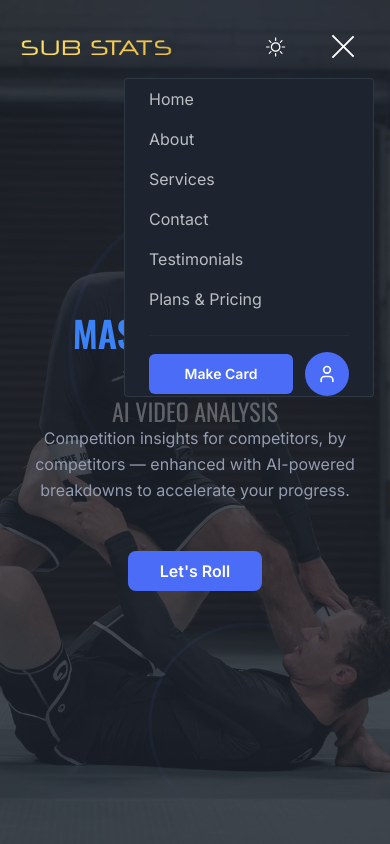
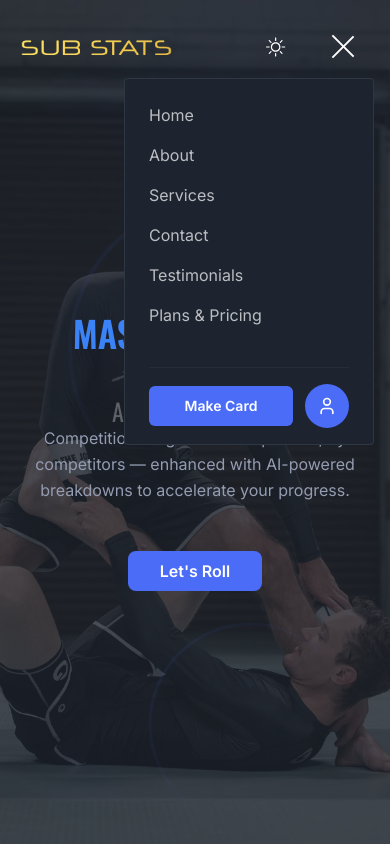
Before and after one commit to sobanomar/substats-app, a Next.js app: page / in a window 390 px wide. Both pictures are taken after a click on the button 343 px from the left and 47 px from the top of the page. Shown: the top 844 px of the page. Built offline with nearby package versions, Linux system fonts and the light colour scheme.

Commit message:
fix: headre fix

```diff
--- a/components/Header/index.tsx
+++ b/components/Header/index.tsx
@@ -113,7 +113,7 @@ const Header = () => {
                       : "invisible top-[120%] opacity-0"
                   }`}
                 >
-                  <ul className="block xl:flex xl:space-x-8">
+                  <ul className="block py-4 xl:flex xl:space-x-8">
                     {menuData.map((menuItem, index) => (
                       <li key={index} className="group relative">
                         {menuItem.path ? (
@@ -167,7 +167,7 @@ const Header = () => {
                       </li>
                     ))}
                   </ul>
-                  <div className="mt-4 flex items-center gap-3 border-t border-body-color/10 pt-4 xl:hidden">
+                  <div className="my-4 flex items-center gap-3 border-t border-body-color/10 pt-4 xl:hidden">
                     <a
                       href={cardsUrl}
                       target="_blank"
```
